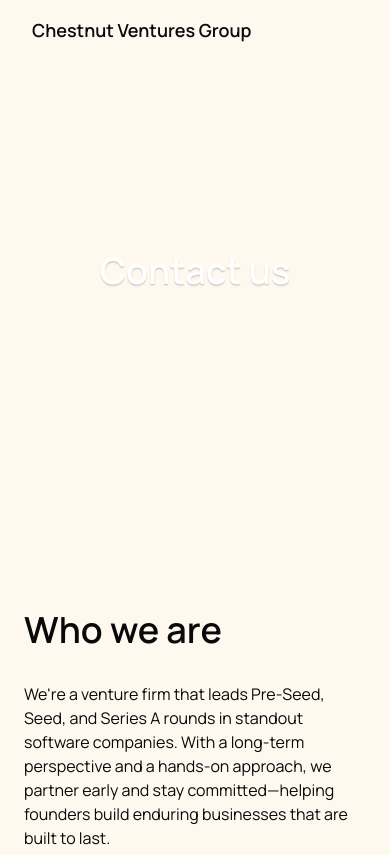
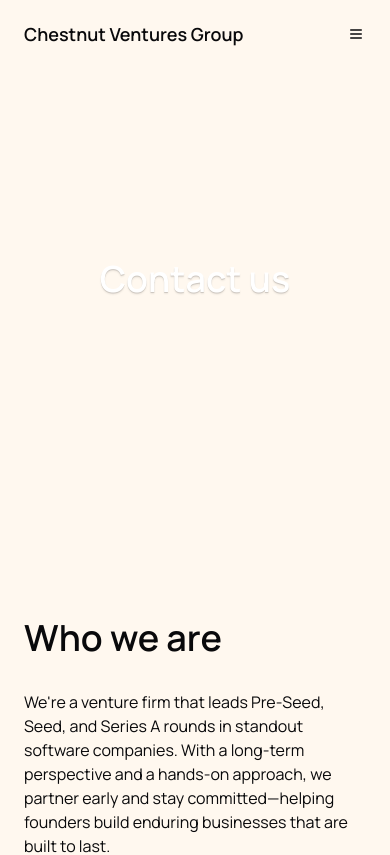
Before and after one commit to genevivef/chestnutventuresgroup.com, a SvelteKit app: page /contact in a window 390 px wide. Shown: the top 855 px of the page. Built offline with nearby package versions, Linux system fonts and the light colour scheme.

Commit message:
Add mobile nav

```diff
--- a/src/routes/Header.svelte
+++ b/src/routes/Header.svelte
@@ -1,11 +1,14 @@
 <script lang="ts">
     import * as NavigationMenu from "$lib/components/ui/navigation-menu";
     import { navigationMenuTriggerStyle } from "$lib/components/ui/navigation-menu/navigation-menu-trigger.svelte";
+    import * as Sheet from "$lib/components/ui/sheet";
+    import { Button, buttonVariants } from "$lib/components/ui/button";
+    import MenuIcon from "@lucide/svelte/icons/menu";
 </script>
 
 <header class="w-full flex flex-row items-center justify-between p-4 md:p-6">
-    <a class="flex flex-row items-center gap-4" href="/" aria-label="Home">
-        <enhanced:img class="max-h-10 md:max-h-12 w-auto rounded-lg" src="$lib/assets/cvg-logo.png" alt="Chestnut Ventures Group Logo" />
+    <a class="flex flex-row items-center gap-2 md:gap-4" href="/" aria-label="Home">
+        <enhanced:img class="max-h-8 md:max-h-12 w-auto rounded-lg" src="$lib/assets/cvg-logo.png" alt="Chestnut Ventures Group Logo" />
         <span class="text-lg md:text-2xl font-semibold">Chestnut Ventures Group</span>
     </a>
 
@@ -28,5 +31,26 @@
         </NavigationMenu.List>
     </NavigationMenu.Root>
 
-    <div class="md:hidden"></div>
+    <div class="md:hidden">
+        <Sheet.Root>
+            <Sheet.Trigger class={buttonVariants({ variant: "ghost", size: "icon" })}>
+                <MenuIcon />
+            </Sheet.Trigger>
+            <Sheet.Content side="right">
+                <div class="size-full flex flex-col items-center justify-center gap-8">
+                    <!--TODO: change to nav element-->
+                    <Sheet.Close class="w-full">
+                        <Button class="w-full" variant="ghost" size="lg" href="/">
+                            Home
+                        </Button>
+                    </Sheet.Close>
+                    <Sheet.Close class="w-full">
+                        <Button class="w-full" variant="ghost" size="lg" href="/contact">
+                            Contact
+                        </Button>
+                    </Sheet.Close>
+                </div>
+            </Sheet.Content>
+        </Sheet.Root>
+    </div>
 </header>
```
